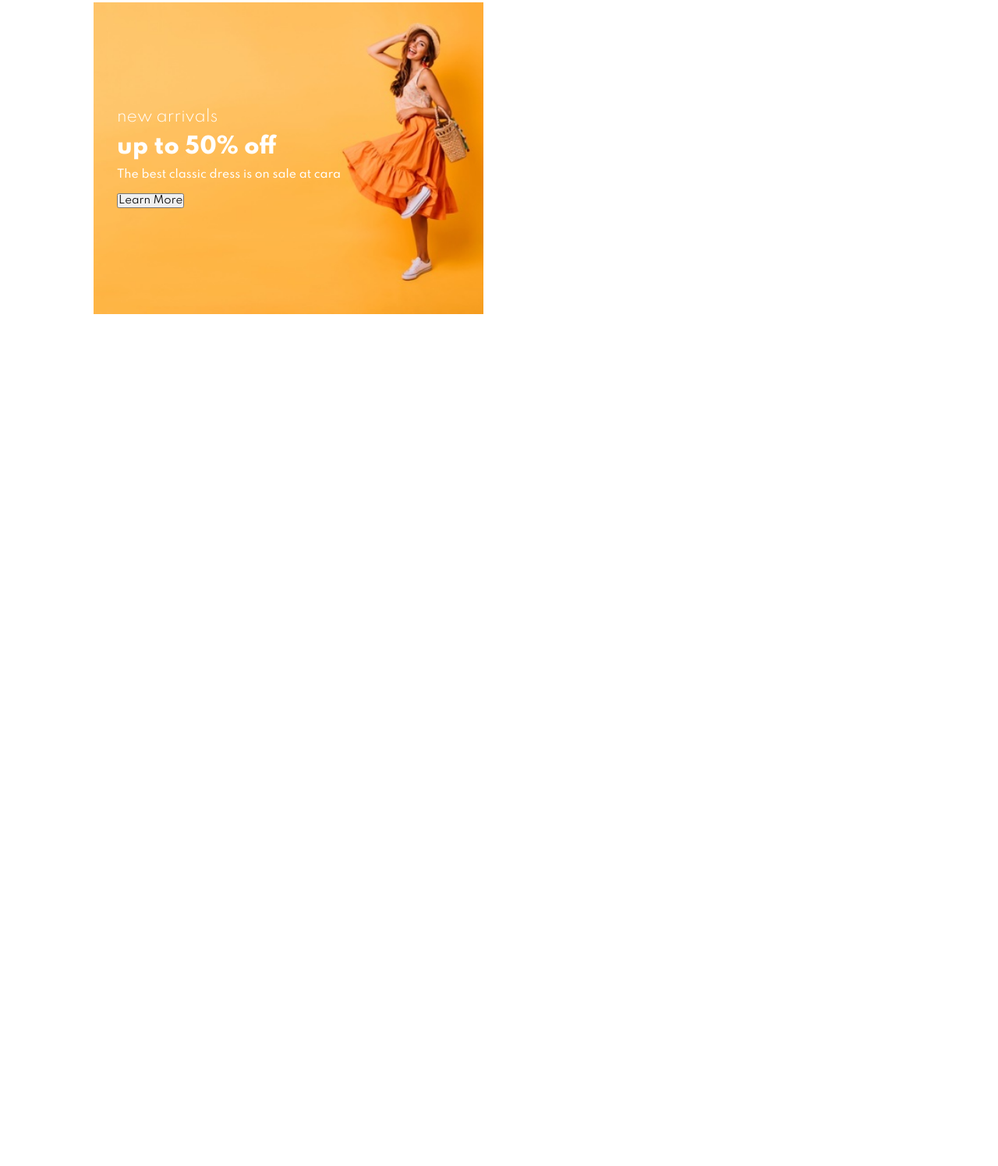
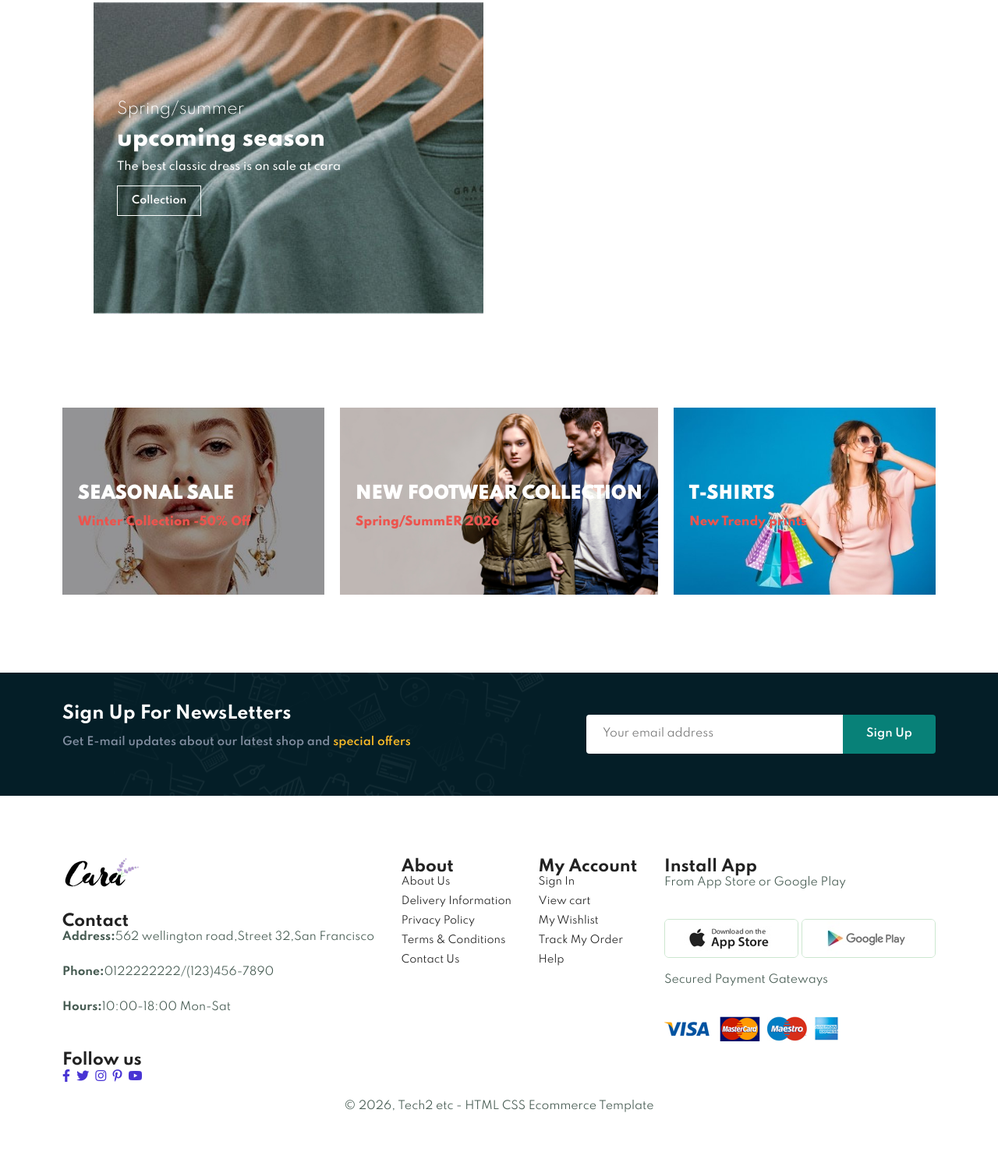
Before and after one commit to akhil3145/Cera_Website, a plain HTML site: page index.html in a window 1280 px wide. Shown: the part 4067-5563 px from the top of the page at 78% size. Before the commit the page ends 4550 px from the top, so only its background shows below. Drawn offline with Linux system fonts and the light colour scheme.

Commit message:
Update index.html and style.css

```diff
--- a/index.html
+++ b/index.html
@@ -347,14 +347,87 @@
                 <span>The best classic dress is on sale at cara</span>
                 <button class="white">Learn More</button>
             </div>
-            <div class="banner-box">
-                <h4>new arrivals</h4>
-                <h2>up to 50% off</h2>
+            <div class="banner-box banner-box2">
+                <h4>Spring/summer</h4>
+                <h2>upcoming season</h2>
                 <span>The best classic dress is on sale at cara</span>
-                <button class="white">Learn More</button>
+                <button class="white">Collection</button>
             </div>
 
         </section>
+
+        <section id="banner3" class="section-p1">
+            <div class="banner-box">
+                <h2>SEASONAL SALE</h2>
+                <h3>Winter Collection -50% Off</h3>
+            </div>
+            <div class="banner-box banner-box2">
+                <h2>NEW FOOTWEAR COLLECTION</h2>
+                <h3>Spring/SummER 2026</h3>
+            </div>
+            <div class="banner-box banner-box3">
+                <h2>T-SHIRTS</h2>
+                <h3>New Trendy prints</h3>
+            </div>
+        </section>
+        <section id="newsletter" class="section-p1 section-m1">
+            <div class="newstext">
+                <h4>Sign Up For NewsLetters</h4>
+                <p>Get E-mail updates about our latest shop and <span>special offers</span></p>
+            </div>
+            <div class="form">
+                <input type="text" placeholder="Your email address">
+                <button class="normal">Sign Up</button>
+            </div>
+        </section>
+        <footer class="section-p1">
+            <div class="col">
+                <img src="img/logo.png" class="logo" alt="">
+                <h4>Contact</h4>
+                <p><strong>Address:</strong>562 wellington road,Street 32,San Francisco</p>
+                <p><strong>Phone:</strong>0122222222/(123)456-7890</p>
+                <p><strong>Hours:</strong>10:00-18:00 Mon-Sat</p>
+                <div class="follow">
+                    <h4>Follow us</h4>
+                    <div class="icon">
+                        <i class="fab fa-facebook-f"></i>
+                        <i class="fab fa-twitter"></i>
+                        <i class="fab fa-instagram"></i>
+                        <i class="fab fa-pinterest-p"></i>
+                        <i class="fab fa-youtube"></i>
+                    </div>
+                </div>
+            </div>
+            <div class="col">
+                <h4>About</h4>
+                <a href="#">About Us</a>
+                <a href="#">Delivery Information</a>
+                <a href="#">Privacy Policy</a>
+                <a href="#">Terms & Conditions</a>
+                <a href="#">Contact Us</a>
+            </div>
+            <div class="col">
+                <h4>My Account</h4>
+                <a href="#">Sign In</a>
+                <a href="#">View cart</a>
+                <a href="#">My Wishlist</a>
+                <a href="#">Track My Order</a>
+                <a href="#">Help</a>
+            </div>
+            <div class="col install">
+                <h4>Install App</h4>
+                <p>From App Store or Google Play</p>
+                <div class="row">
+                    <img src="img/pay/app.jpg" alt="">
+                    <img src="img/pay/play.jpg" alt="">
+                </div>
+                <p>Secured Payment Gateways</p>
+                <img src="img/pay/pay.png" alt="">
+            </div>
+            <div class="copyright">
+                <p>© 2026, Tech2 etc - HTML CSS Ecommerce Template</p>
+            </div>
+        </footer>
 
 
 
--- a/style.css
+++ b/style.css
@@ -46,6 +46,17 @@
 
 .section-m1 {
   margin: 40px 0;
+}
+button.white{
+  font-size: 13px;
+  font-weight: 600;
+  padding: 11px 18px;
+  color: #fff;
+  background-color: transparent;
+  cursor: pointer;
+  border: 1px solid #fff;
+  outline: none;
+  transition: 0.2s;
 }
 
 body {
@@ -323,6 +334,9 @@
   background-position: center;
   margin: 40px;
 }
+#sm-banner .banner-box2{
+  background-image: url("img/banner/b10.jpg");
+}
 #sm-banner h4{
   color:#fff;
   font-size: 20px;
@@ -339,3 +353,145 @@
   font-weight: 500;
   padding-bottom: 15px;
 }
+#sm-banner .banner-box:hover button{
+  background-color: #088178;
+  border: 1px solid #088178;
+}
+#banner3{
+  display: flex;
+  justify-content: space-between;
+  flex-wrap: wrap;
+}
+#banner3 .banner-box{
+  display: flex;
+  flex-direction: column;
+  justify-content: center;
+  align-items: flex-start;
+  padding: 20px;
+  background-image: url("img/banner/b7.jpg");
+  min-width: 30%;
+  height: 30vh;
+  background-size: cover;
+  background-position: center;
+  margin-bottom: 20px;
+}
+#banner3 .banner-box2{
+  background-image: url("img/banner/b4.jpg");
+}
+#banner3 .banner-box3{
+  background-image: url("img/banner/b18.jpg");
+}
+#banner3 h2{
+  color: #fff;
+  font-weight: 900;
+  font-size: 22px;
+}
+#banner3 h3{
+  color: #ec544e;
+  font-weight: 800;
+  font-size: 15px;
+}
+#newsletter{
+  display: flex;
+  justify-content: space-between;
+  flex-wrap: wrap;
+  align-items: center;
+  background-image: url("img/banner/b14.png");
+  background-repeat: no-repeat;
+  background-position: 20% 30%;
+  background-color: #041e27;
+}
+#newsletter h4{
+  font-size: 22px;
+  font-weight: 700;
+  color: #fff;
+}
+#newsletter p{
+  font-size: 14px;
+  font-weight: 600;
+  color: #818ea0;
+}
+#newsletter p span{
+  color: #ffbd27;
+}
+#newsletter .form{
+  display: flex;
+  width: 40%;
+}
+#newsletter input{
+  height: 3.125rem;
+  padding: 0 1.25rem;
+  width: 100%;
+  font-size: 14px;
+  border: 1px solid transparent;
+  border-radius: 4px;
+  outline: none;
+  border-top-right-radius: 0;
+  border-bottom-right-radius: 0;
+}
+#newsletter button{
+  background-color: #088178;
+  color: #fff;
+  white-space: nowrap;
+  border-top-left-radius: 0;
+  border-bottom-left-radius: 0;
+}
+
+footer{
+  display: flex;
+  justify-content: space-between;
+  flex-wrap: wrap;
+}
+footer .col{
+  display: flex;
+  flex-direction: column;
+  align-items: flex-start;
+  margin-bottom: 20px;
+}
+
+footer .logo{
+  margin-bottom: 30px;
+}
+footer .logo{
+  margin-bottom: 30px;
+}
+footer p{
+  font-size: 14px;
+  padding-bottom: 20px;
+  margin: 0 0 8px 0;
+}
+footer a{
+  font-size: 13px;
+  margin-bottom: 10px;
+  color: #222;
+  text-decoration: none;
+}
+
+footer .row a{
+  padding: 10px 0;
+}
+footer .follow{
+  margin-top: 20px;
+}
+footer .follow i{
+  color: #4834d4;
+  padding-right: 4px;
+  cursor: pointer;
+}
+footer .follow i:hover{
+  color: #088178;
+}
+footer .install .row img{
+  border: 1px solid #cce7d0;
+  border-radius: 6px;
+}
+footer .install img{
+  margin: 10px 0 15px 0;
+}
+footer .follow i:hover,footer a:hover{
+  color: #088178;
+}
+footer .copyright{
+  width: 100%;
+  text-align: center;
+}
```
